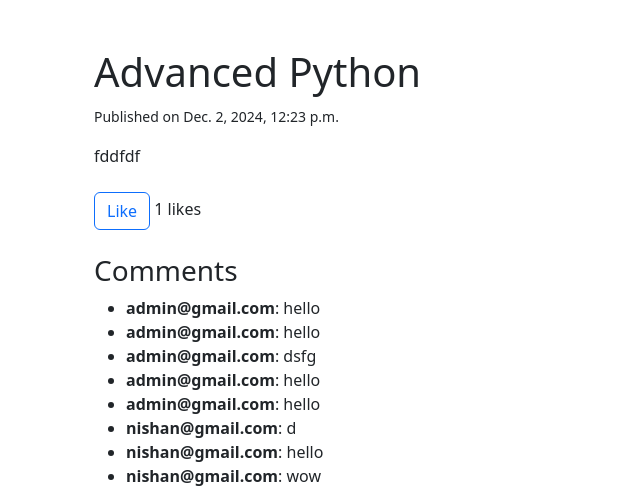
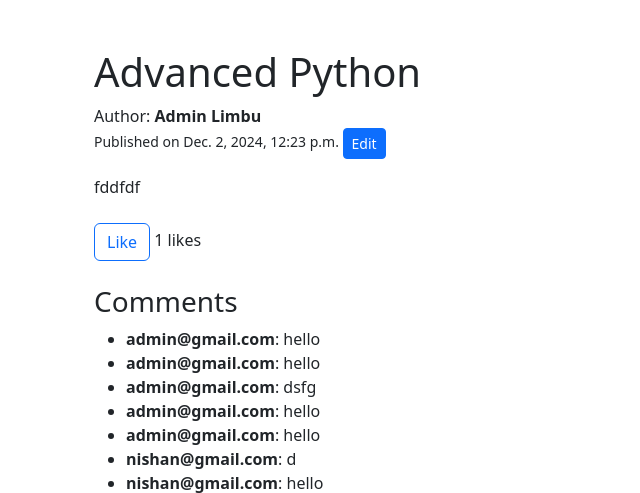
Before and after one commit to nishanlimbuchemjong/Blogify-Python-Django, a Django app: page /users/post/1/ in a window 1280 px wide. Shown: the part 56-549 px from the top of the page, without its empty margins (0-640 px from the left). Run offline with Django 5.2, Linux system fonts and the light colour scheme; a user stored in the database is signed in; data comes from the database, SQL or seed files in the repository; both versions use the stored data as it was after the commit.

Commit message:
[add] edit post added

```diff
--- a/User/templates/user/user_post_detail.html
+++ b/User/templates/user/user_post_detail.html
@@ -3,7 +3,8 @@
 {% block content %}
 <div class="container mt-5">
     <h1>{{ post.title }}</h1>
-    <p><small>Published on {{ post.created_at }}</small></p>
+    <p>Author: <b>{{post.author.first_name}} {{post.author.last_name}}</b><br>
+    <small>Published on {{ post.created_at }} <a href="{% url 'edit_post' post.id %}" class="btn btn-primary btn-sm">Edit</a></small> </p>
 
     <div class="post-content">
         <p>{{ post.content }}</p>
--- a/User/urls.py
+++ b/User/urls.py
@@ -8,11 +8,15 @@ urlpatterns = [
     path('logout/', views.Logout, name='logout'),
 
     path('user_home/', views.UserHome, name='user_home'),
+
     path('category/<int:category_id>/', views.UserCategoryPosts, name='user_category_post'),
     path('category/', views.UserCategoryList, name='user_category_list'),
     path('category/add', views.AddCategory, name='add_user_category'),
+
     path('posts/', views.UserPosts, name='user_own_post'),
     path('posts/add/', views.AddPost, name='add_user_post'),
+    path('posts/<int:post_id>/edit/', views.EditPost, name='edit_post'),
+
     # path('post/<int:post_id>/', views.UserPostDetails, name='user_post_detail'),
     path('post/<int:post_id>/', views.UserPostDetails, name='user_post_detail'),
 
--- a/User/views.py
+++ b/User/views.py
@@ -174,6 +174,19 @@ def AddPost(request):
     return render(request, 'user/add_user_post.html', {'form': form})
 
 @login_required
+def EditPost(request, post_id):
+    post = get_object_or_404(Post, id=post_id, author=request.user)
+    if request.method == 'POST':
+        form = PostForm(request.POST, instance=post)
+        if form.is_valid():
+            form.save()
+            messages.success(request, "Post updated successfully!")
+            return redirect('user_own_post')
+    else:
+        form = PostForm(instance=post)
+    return render(request, 'user/edit_post.html', {'form': form, 'post': post})
+
+@login_required
 def toggle_like(request, post_id):
     post = get_object_or_404(Post, id=post_id)
     user = request.user
```
Also changed, not shown: User/templates/user/edit_post.html (added, +12 -0 lines), db.sqlite3.
